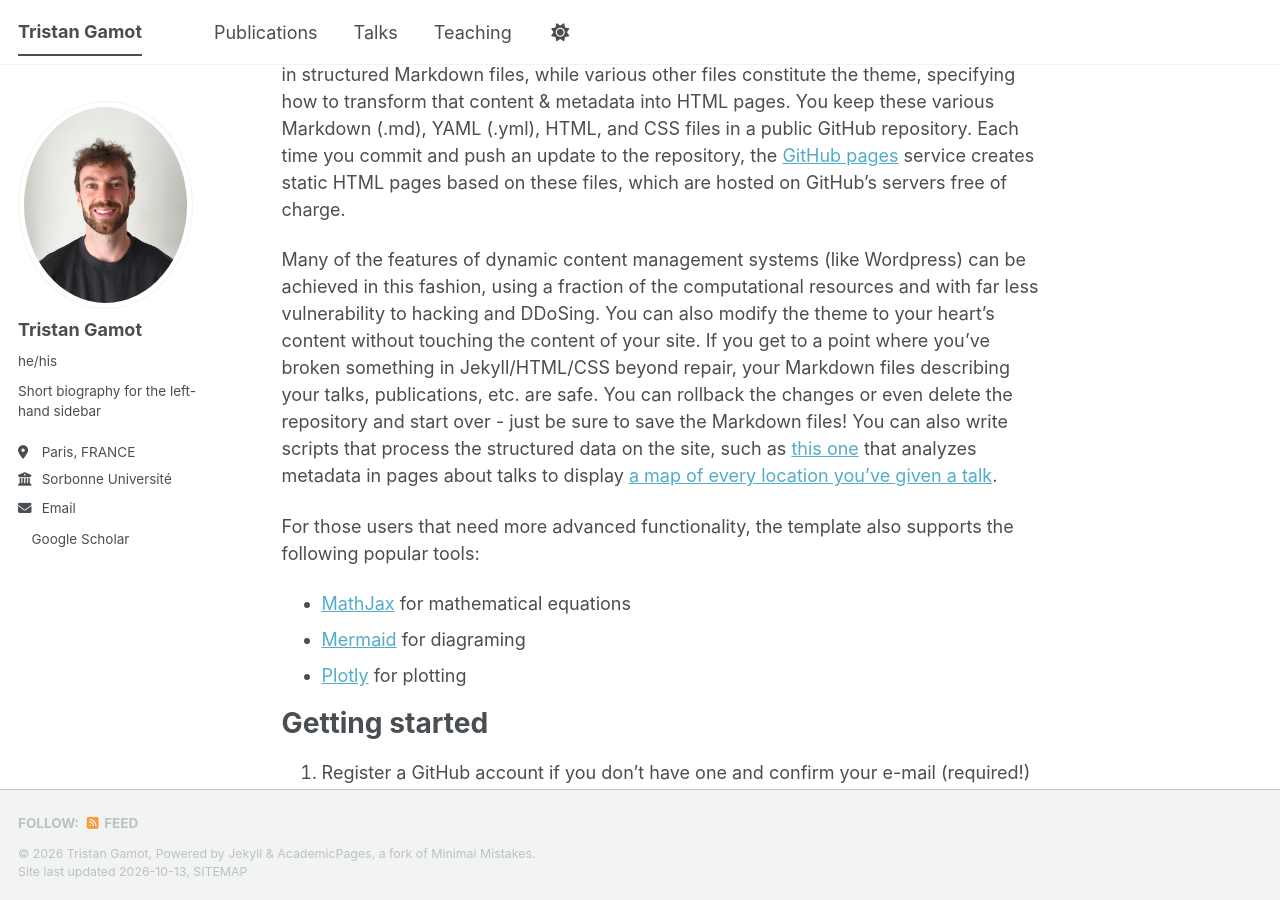
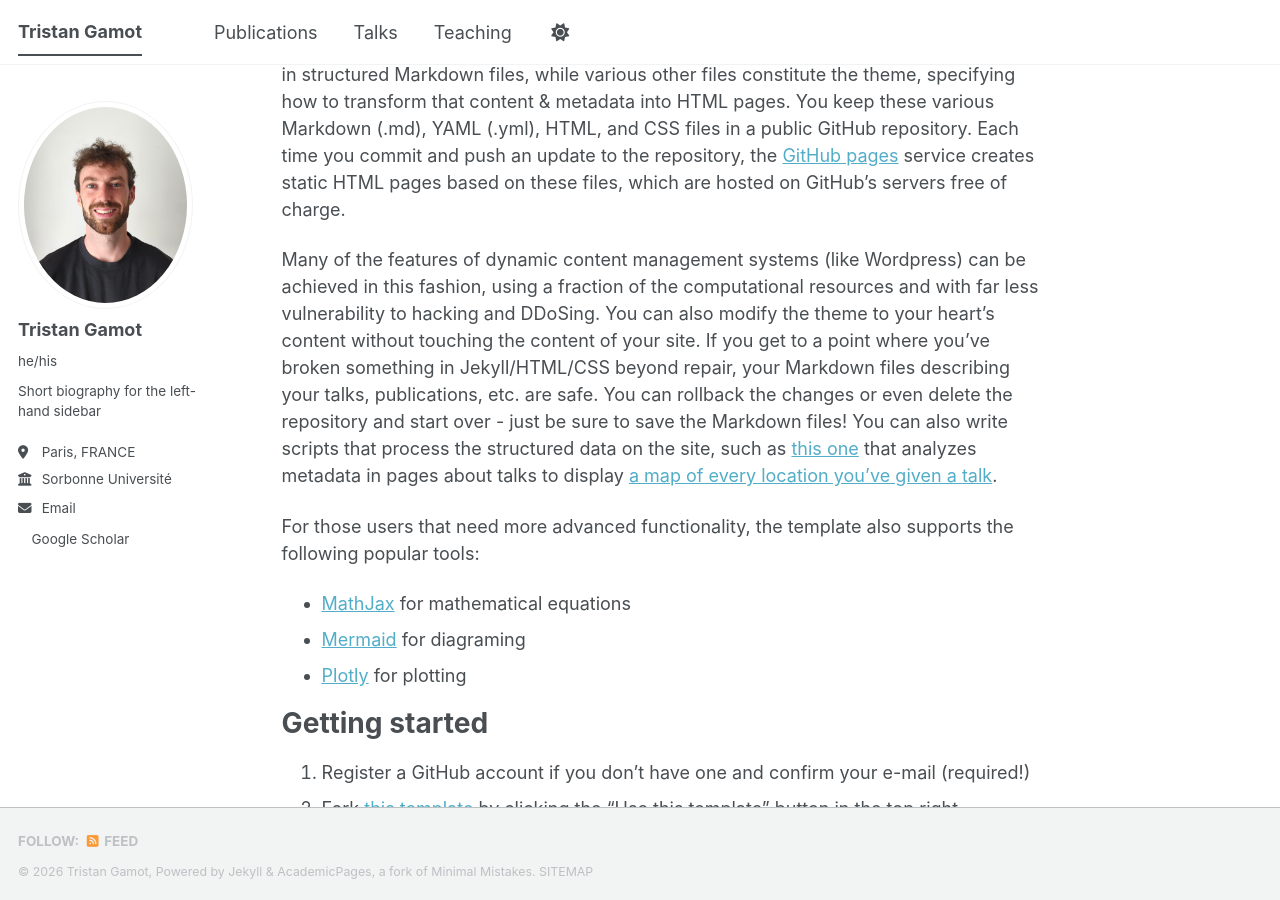
Before and after one commit to tgamot/tgamot.github.io, a Jekyll site: the page built from _pages/about.md, in a window 1280 px wide and 900 px high, scrolled down 529 px. Built offline with Jekyll 4.4.1, drawn with Linux system fonts in a browser that asks for light colours; a style sheet for code colours, icons or effects is not loaded.

Commit message:
Update footer.html

```diff
--- a/_includes/footer.html
+++ b/_includes/footer.html
@@ -20,6 +20,6 @@
 {% endif %}
 
 <div class="page__footer-copyright">
-  &copy; {{ site.time | date: '%Y' }} {{ site.name | default: site.title }}, {{ site.data.ui-text[site.locale].powered_by | default: "Powered by" }} <a href="https://jekyllrb.com" rel="nofollow">Jekyll</a> &amp; <a href="https://github.com/academicpages/academicpages.github.io">AcademicPages</a>, a fork of <a href="https://mademistakes.com/work/minimal-mistakes-jekyll-theme/" rel="nofollow">Minimal Mistakes</a>.<br />
-  Site last updated {{ "now" | date: '%Y-%m-%d' }}, <a href="/sitemap/" style="text-transform: uppercase;">{{ site.data.ui-text[site.locale].site_map | default: "Sitemap" }}</a>
+  &copy; {{ site.time | date: '%Y' }} {{ site.name | default: site.title }}, {{ site.data.ui-text[site.locale].powered_by | default: "Powered by" }} <a href="https://jekyllrb.com" rel="nofollow">Jekyll</a> &amp; <a href="https://github.com/academicpages/academicpages.github.io">AcademicPages</a>, a fork of <a href="https://mademistakes.com/work/minimal-mistakes-jekyll-theme/" rel="nofollow">Minimal Mistakes</a>.
+  <a href="/sitemap/" style="text-transform: uppercase;">{{ site.data.ui-text[site.locale].site_map | default: "Sitemap" }}</a>
 </div>
```
